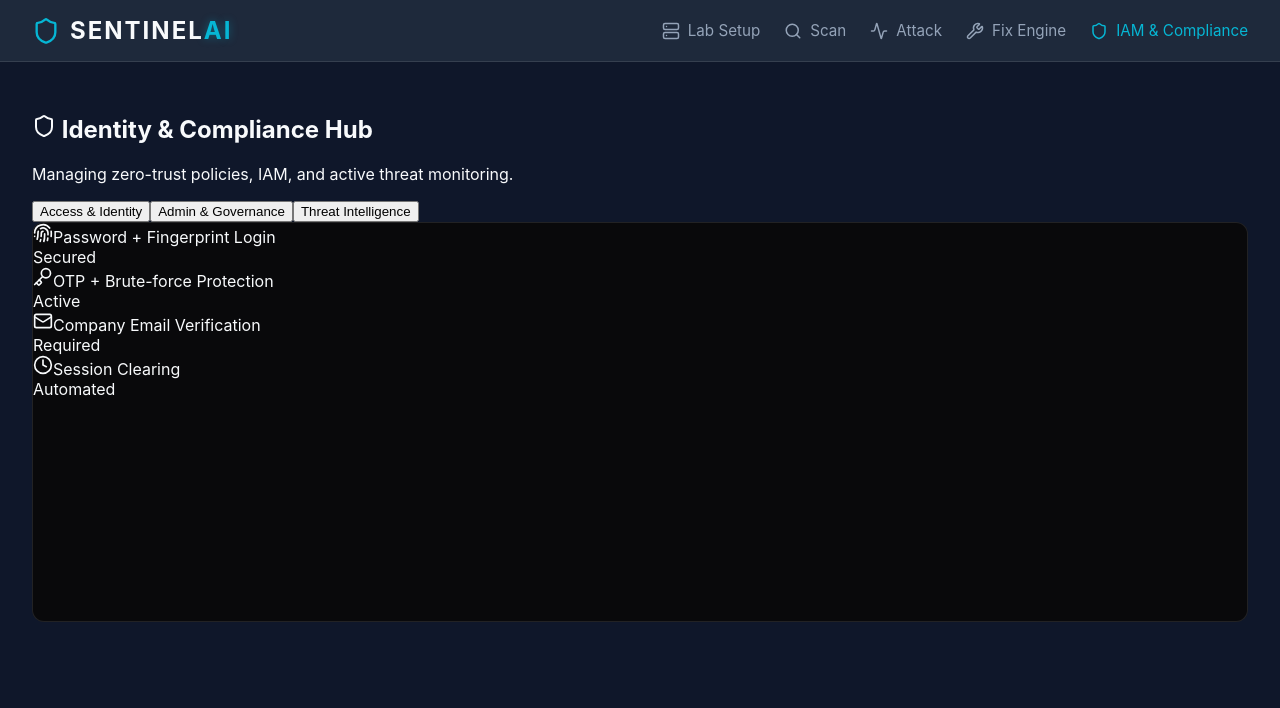
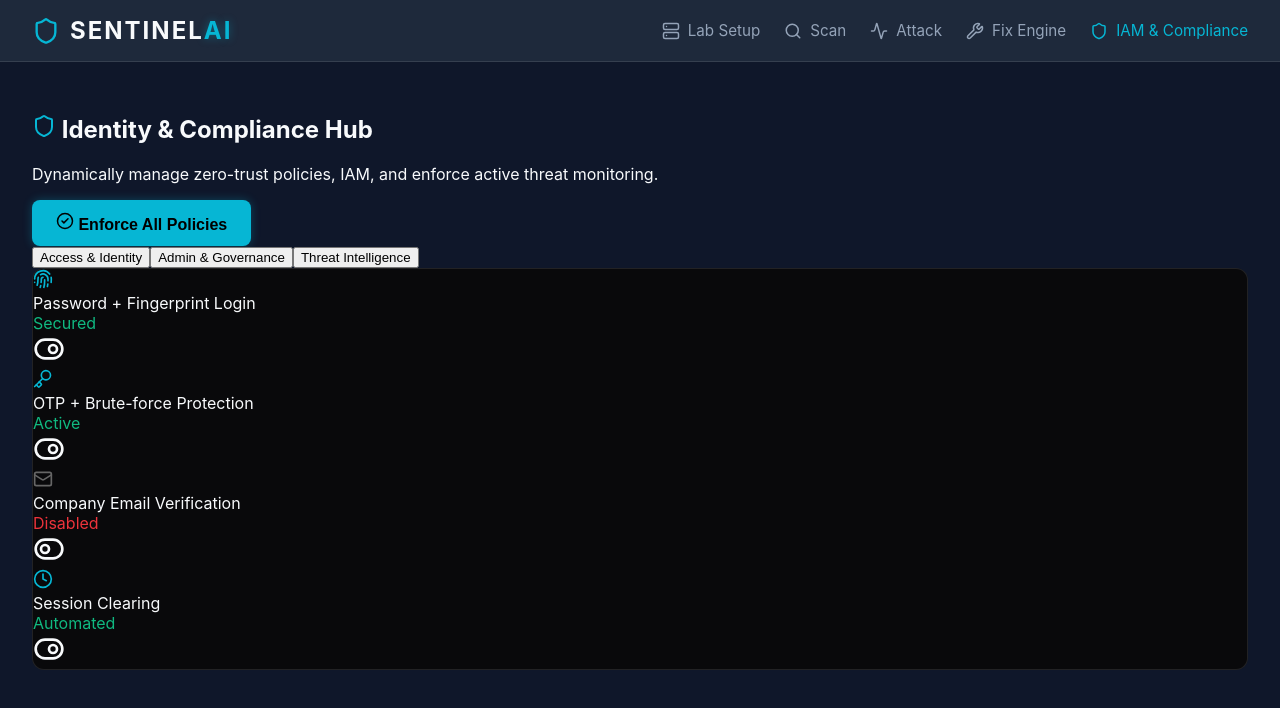
Before and after one commit to imohankm/SentinelAI, a React (Vite) app in the folder frontend/: page /compliance in a window 1280 px wide. Shown: the top 708 px of the page. Built offline with nearby package versions, Linux system fonts and the light colour scheme.

Commit message:
Make Compliance Dashboard interactive and functional with toggles

```diff
--- a/frontend/src/components/ComplianceDashboard.jsx
+++ b/frontend/src/components/ComplianceDashboard.jsx
@@ -1,44 +1,79 @@
 import React, { useState } from 'react';
-import { Shield, Fingerprint, Key, Clock, Users, Mail, AlertTriangle, FileText, Activity } from 'lucide-react';
+import { Shield, Fingerprint, Key, Clock, Users, Mail, AlertTriangle, FileText, Activity, ToggleLeft, ToggleRight, CheckCircle2 } from 'lucide-react';
 
 export default function ComplianceDashboard() {
   const [activeTab, setActiveTab] = useState('identity');
 
+  // State for all toggles
+  const [policies, setPolicies] = useState({
+    "Password + Fingerprint Login": true,
+    "OTP + Brute-force Protection": true,
+    "Company Email Verification": false,
+    "Session Clearing": true,
+    "Admin ID with 30-day Expiry": false,
+    "5-day Expiry Warning": true,
+    "Auto Update Next Admin ID": false,
+    "Admin Member Management": true,
+    "Alert if Too Many Members": true,
+    "Phishing Detection": false,
+    "Antivirus Risk Check": true,
+    "File Protection (Popup Warn)": false,
+    "Alerts for Valid Users": true
+  });
+
+  const togglePolicy = (key) => {
+    setPolicies(prev => ({ ...prev, [key]: !prev[key] }));
+  };
+
   const identityFeatures = [
-    { name: "Password + Fingerprint Login", status: "Secured", icon: <Fingerprint size={20} className="text-green-400" /> },
-    { name: "OTP + Brute-force Protection", status: "Active", icon: <Key size={20} className="text-green-400" /> },
-    { name: "Company Email Verification", status: "Required", icon: <Mail size={20} className="text-green-400" /> },
-    { name: "Session Clearing", status: "Automated", icon: <Clock size={20} className="text-green-400" /> }
+    { name: "Password + Fingerprint Login", activeStatus: "Secured", icon: <Fingerprint size={20} className="text-gray-400" /> },
+    { name: "OTP + Brute-force Protection", activeStatus: "Active", icon: <Key size={20} className="text-gray-400" /> },
+    { name: "Company Email Verification", activeStatus: "Required", icon: <Mail size={20} className="text-gray-400" /> },
+    { name: "Session Clearing", activeStatus: "Automated", icon: <Clock size={20} className="text-gray-400" /> }
   ];
 
   const adminFeatures = [
-    { name: "Admin ID with 30-day Expiry", status: "Enforced", icon: <Shield size={20} className="text-purple-400" /> },
-    { name: "5-day Expiry Warning", status: "Monitored", icon: <AlertTriangle size={20} className="text-yellow-400" /> },
-    { name: "Auto Update Next Admin ID", status: "Enabled", icon: <Activity size={20} className="text-blue-400" /> },
-    { name: "Admin Member Management", status: "Verified", icon: <Users size={20} className="text-blue-400" /> },
-    { name: "Alert if Too Many Members", status: "Active", icon: <AlertTriangle size={20} className="text-yellow-400" /> }
+    { name: "Admin ID with 30-day Expiry", activeStatus: "Enforced", icon: <Shield size={20} className="text-gray-400" /> },
+    { name: "5-day Expiry Warning", activeStatus: "Monitored", icon: <AlertTriangle size={20} className="text-gray-400" /> },
+    { name: "Auto Update Next Admin ID", activeStatus: "Enabled", icon: <Activity size={20} className="text-gray-400" /> },
+    { name: "Admin Member Management", activeStatus: "Verified", icon: <Users size={20} className="text-gray-400" /> },
+    { name: "Alert if Too Many Members", activeStatus: "Active", icon: <AlertTriangle size={20} className="text-gray-400" /> }
   ];
 
   const threatFeatures = [
-    { name: "Phishing Detection", status: "Scanning", icon: <AlertTriangle size={20} className="text-red-400" /> },
-    { name: "Antivirus Risk Check", status: "Operational", icon: <Shield size={20} className="text-green-400" /> },
-    { name: "File Protection (Popup Warn)", status: "Enabled", icon: <FileText size={20} className="text-blue-400" /> },
-    { name: "Alerts for Valid Users", status: "Logging", icon: <Activity size={20} className="text-purple-400" /> }
+    { name: "Phishing Detection", activeStatus: "Scanning", icon: <AlertTriangle size={20} className="text-gray-400" /> },
+    { name: "Antivirus Risk Check", activeStatus: "Operational", icon: <Shield size={20} className="text-gray-400" /> },
+    { name: "File Protection (Popup Warn)", activeStatus: "Enabled", icon: <FileText size={20} className="text-gray-400" /> },
+    { name: "Alerts for Valid Users", activeStatus: "Logging", icon: <Activity size={20} className="text-gray-400" /> }
   ];
 
   const renderList = (features) => (
     <div className="grid gap-4 mt-4">
-      {features.map((f, i) => (
-        <div key={i} className="flex items-center justify-between p-4 bg-[#111] rounded-lg border border-[#333]">
-          <div className="flex items-center gap-3">
-            {f.icon}
-            <span className="text-gray-200">{f.name}</span>
+      {features.map((f, i) => {
+        const isActive = policies[f.name];
+        return (
+          <div key={i} className={`flex items-center justify-between p-4 rounded-lg border transition-colors cursor-pointer ${isActive ? 'bg-[#111] border-[#333]' : 'bg-[#0a0a0c] border-[#222]'}`} onClick={() => togglePolicy(f.name)}>
+            <div className="flex items-center gap-4">
+              <div style={{ color: isActive ? '#06b6d4' : '#666' }}>
+                {f.icon}
+              </div>
+              <div>
+                <div className={isActive ? "text-gray-200 font-semibold" : "text-gray-500"}>{f.name}</div>
+                <div className="text-xs mt-1" style={{ color: isActive ? '#10b981' : '#ed333b' }}>
+                  {isActive ? f.activeStatus : 'Disabled'}
+                </div>
+              </div>
+            </div>
+
+            <div>
+              {isActive ?
+                <ToggleRight size={32} className="text-cyan-500" /> :
+                <ToggleLeft size={32} className="text-gray-600" />
+              }
+            </div>
           </div>
-          <span className="text-sm font-semibold px-3 py-1 bg-[#222] rounded-full text-gray-300">
-            {f.status}
-          </span>
-        </div>
-      ))}
+        )
+      })}
     </div>
   );
 
@@ -47,28 +82,38 @@ export default function ComplianceDashboard() {
       <div className="flex justify-between items-center mb-8">
         <div>
           <h2 className="text-2xl font-bold flex items-center gap-2 m-0 text-white">
-            <Shield className="text-blue-500" /> Identity & Compliance Hub
+            <Shield className="neon-text-cyan" /> Identity & Compliance Hub
           </h2>
-          <p className="text-gray-400 mt-2">Managing zero-trust policies, IAM, and active threat monitoring.</p>
+          <p className="text-gray-400 mt-2">Dynamically manage zero-trust policies, IAM, and enforce active threat monitoring.</p>
         </div>
+
+        <button
+          className="btn-primary flex gap-2 items-center"
+          onClick={() => {
+            const allEnabled = Object.keys(policies).reduce((acc, key) => ({...acc, [key]: true}), {});
+            setPolicies(allEnabled);
+          }}
+        >
+          <CheckCircle2 size={18} /> Enforce All Policies
+        </button>
       </div>
 
       <div className="flex gap-4 mb-6 border-b border-[#333] pb-2">
         <button
           onClick={() => setActiveTab('identity')}
-          className={`px-4 py-2 font-semibold ${activeTab === 'identity' ? 'text-blue-400 border-b-2 border-blue-400' : 'text-gray-500 hover:text-gray-300'}`}
+          className={`px-4 py-2 font-semibold ${activeTab === 'identity' ? 'text-cyan-400 border-b-2 border-cyan-400' : 'text-gray-500 hover:text-gray-300'}`}
         >
           Access & Identity
         </button>
         <button
           onClick={() => setActiveTab('admin')}
-          className={`px-4 py-2 font-semibold ${activeTab === 'admin' ? 'text-purple-400 border-b-2 border-purple-400' : 'text-gray-500 hover:text-gray-300'}`}
+          className={`px-4 py-2 font-semibold ${activeTab === 'admin' ? 'text-cyan-400 border-b-2 border-cyan-400' : 'text-gray-500 hover:text-gray-300'}`}
         >
           Admin & Governance
         </button>
         <button
           onClick={() => setActiveTab('threats')}
-          className={`px-4 py-2 font-semibold ${activeTab === 'threats' ? 'text-red-400 border-b-2 border-red-400' : 'text-gray-500 hover:text-gray-300'}`}
+          className={`px-4 py-2 font-semibold ${activeTab === 'threats' ? 'text-cyan-400 border-b-2 border-cyan-400' : 'text-gray-500 hover:text-gray-300'}`}
         >
           Threat Intelligence
         </button>
```
